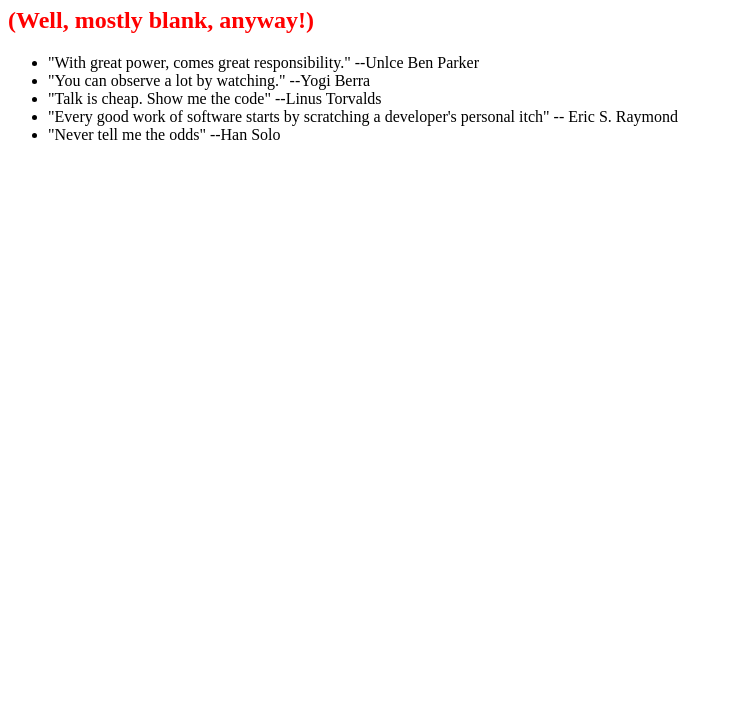
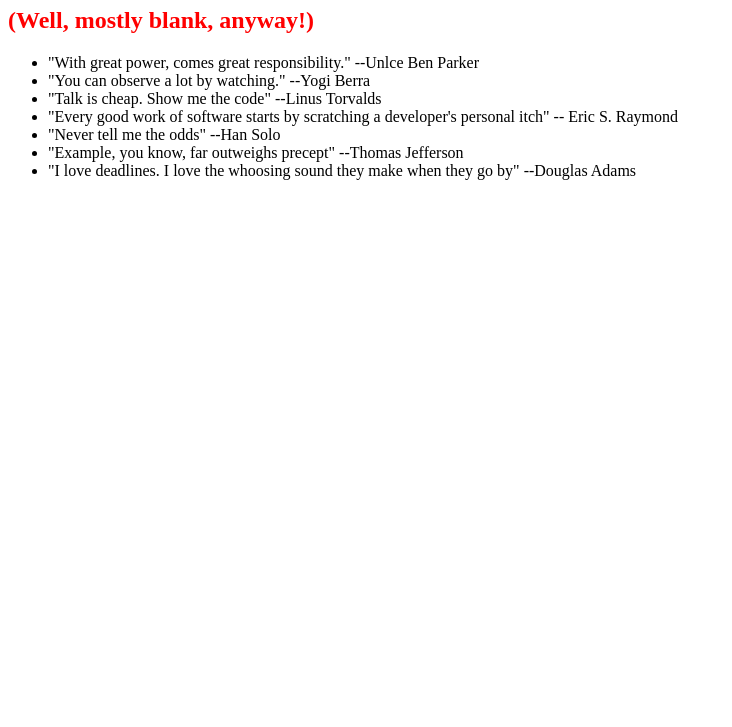
Before and after one commit to tballard001/0main_openSAP_repo, a plain HTML site: page index.html in a window 1280 px wide. Shown: the part 73-800 px from the top of the page, without its empty margins (0-732 px from the left). Drawn offline with Linux system fonts and the light colour scheme.

Commit message:
added Douglas Adams quote

```diff
--- a/index.html
+++ b/index.html
@@ -14,6 +14,8 @@
 			<li>"Talk is cheap. Show me the code" --Linus Torvalds</li>
 			<li>"Every good work of software starts by scratching a developer's personal itch" -- Eric S. Raymond</li>
 			<li>"Never tell me the odds" --Han Solo</li>
+			<li>"Example, you know, far outweighs precept" --Thomas Jefferson</li>
+			<li>"I love deadlines. I love the whoosing sound they make when they go by" --Douglas Adams</li>
 		</ul>
 	</body>
 </html>
```
